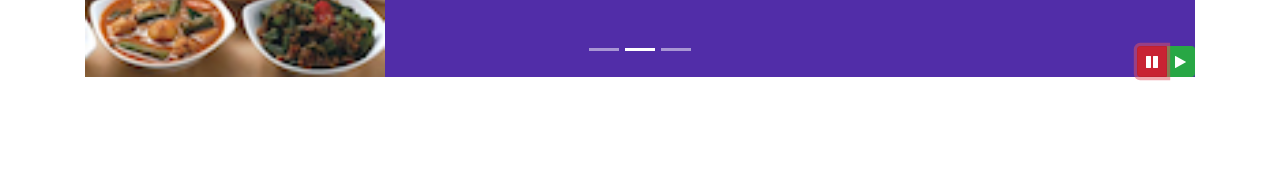
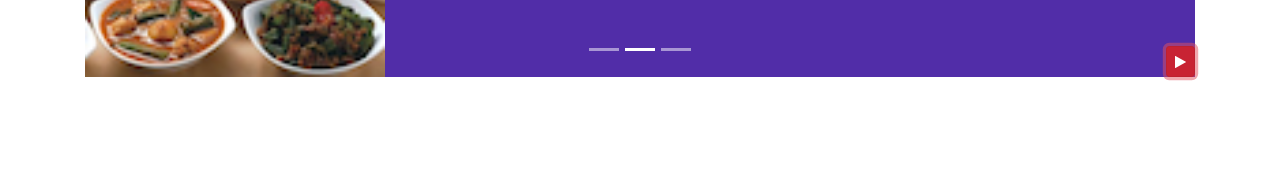
Before and after one commit to vijitmalik/bootstrap4, a website: page index.html in a window 1280 px wide. Both pictures are taken after a click on the button 1152 px from the left and 638 px from the top of the page. Shown: the part 577-747 px from the top of the page. Drawn offline with nearby package versions, Linux system fonts and the light colour scheme.

Commit message:
more bootstrap jquery

```diff
--- a/index.html
+++ b/index.html
@@ -221,14 +221,10 @@
                     <a class="carousel-control-next" href="#mycarousel" role="button" data-slide="next">
                       <span class="carousel-control-next-icon"></span>
                     </a>
-                    <div class="btn-group" id="carouselbutton">
-                       <button class="btn btn-danger btn-sm" id="carousel-pause" type="button" name="button">
-                         <span class="fa fa-pause"></span>
-                       </button>
-                       <button class="btn btn-success btn-sm" id="carousel-play" type="button" name="button">
-                         <span class="fa fa-play"></span>
-                       </button>
-                    </div>
+
+                     <button class="btn btn-danger btn-sm" id="carousel-button" type="button" name="button">
+                       <span class="fa fa-pause"></span>
+                     </button>
 
                 </div>
 
@@ -411,12 +407,24 @@
     <script type="text/javascript">
       $(document).ready(function(){
         $("#mycarousel").carousel( { interval: 2000 } );
-        $("#carousel-pause").click(function(){
-             $("#mycarousel").carousel('pause');
+        $("#carousel-button").click(function(){
+
+          if ($("#carousel-button").children("span").hasClass("fa-pause"))
+          {
+            $("#mycarousel").carousel("pause");
+            $("#carousel-button").children("span").removeClass("fa-pause");
+            $("#carousel-button").children("span").addClass("fa-play");
+          }
+          else if($("#carousel-button").children("span").hasClass("fa-play")){
+            $("#mycarousel").carousel("cycle");
+            $("#carousel-button").children("span").removeClass("fa-play");
+            $("#carousel-button").children("span").addClass("fa-pause");
+          };
+
+
+
         });
-        $("#carousel-play").click(function(){
-             $("#mycarousel").carousel('cycle');
-        });
+
       });
     </script>
  </body>
--- a/style.css
+++ b/style.css
@@ -32,7 +32,7 @@ body{
     left: 0;
     min-height: 300px;
 }
-#carouselbutton{
+#carousel-button{
   right: 0px;
   bottom: 0px;
   position: absolute;
```
